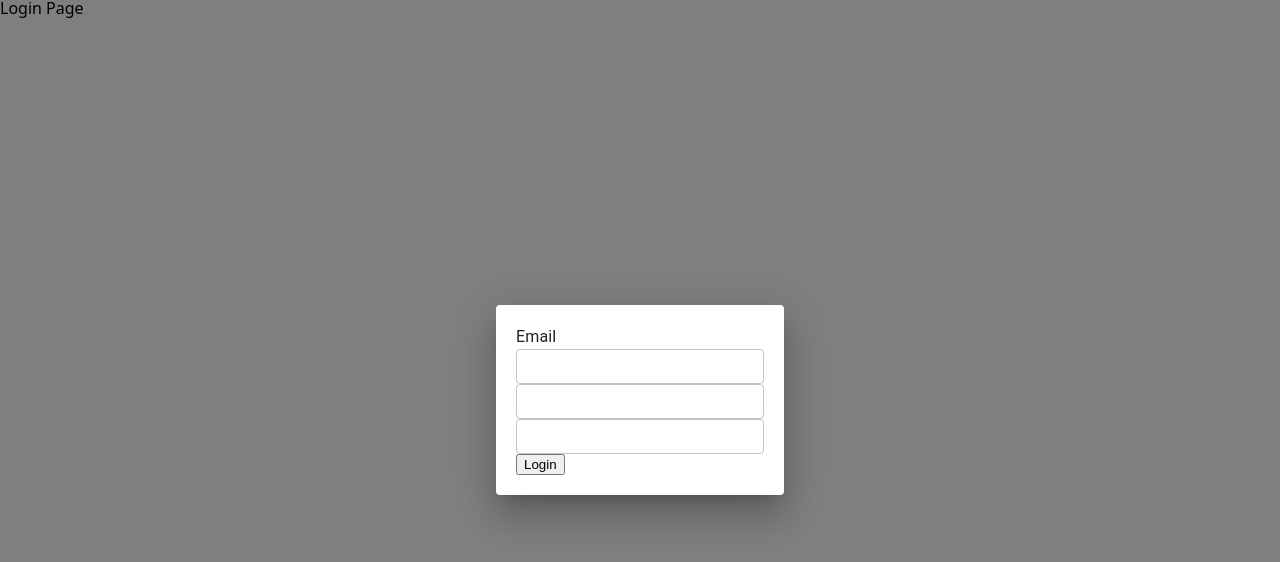
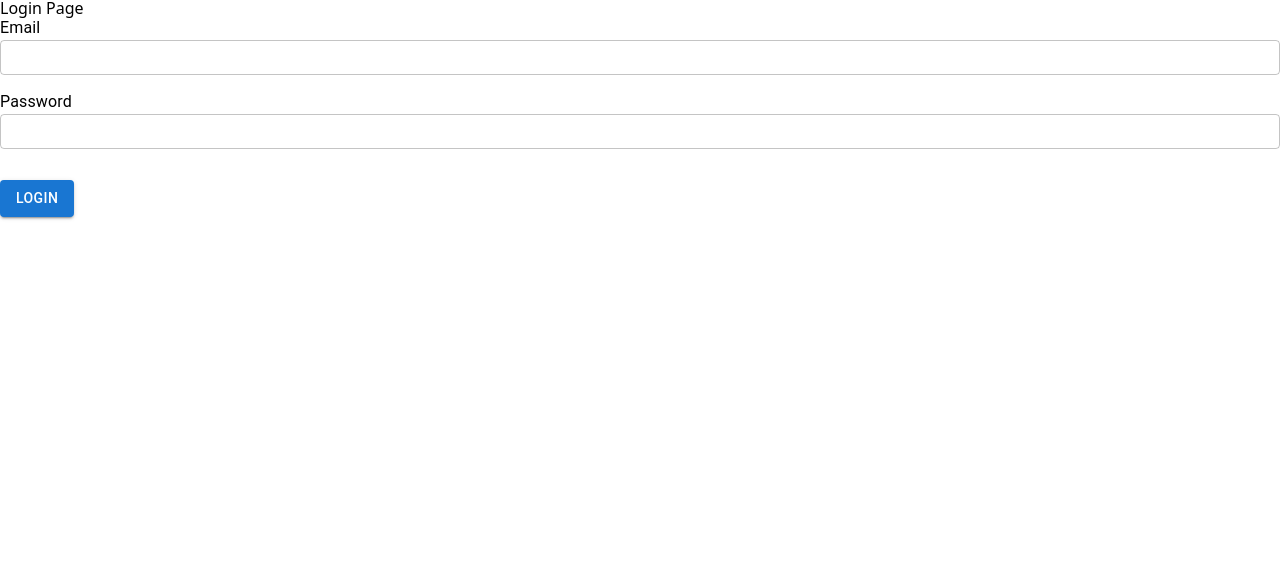
Before and after one commit to iamkennethburla/ecommerce-app-react, a React (Vite) app in the folder apps/admin/: page /login in a window 1280 px wide. Shown: the top 562 px of the page. Built offline with nearby package versions, Linux system fonts and the light colour scheme.

Commit message:
added simple login page

```diff
--- a/apps/admin/src/app/Components/Button/Button.tsx
+++ b/apps/admin/src/app/Components/Button/Button.tsx
@@ -1,6 +1,9 @@
-import { ButtonBase, ButtonBaseProps } from '@mui/material'
+import styled from '@emotion/styled'
+import { ButtonProps, Button as MuiButton } from '@mui/material'
 
-export default function Button(props: ButtonBaseProps) {
+const StyledButton = styled(MuiButton)``
+
+export function Button(props: ButtonProps) {
   const { children, ...rest } = props
-  return <ButtonBase {...rest}>{children}</ButtonBase>
+  return <StyledButton {...rest}>{children}</StyledButton>
 }
--- a/apps/admin/src/app/Components/FormTextField/FormTextField.tsx
+++ b/apps/admin/src/app/Components/FormTextField/FormTextField.tsx
@@ -1,5 +1,5 @@
 import styled from '@emotion/styled'
-import { BaseTextFieldProps, TextField, Typography } from '@mui/material'
+import { BaseTextFieldProps, Box, TextField, Typography } from '@mui/material'
 import { forwardRef } from 'react'
 
 const StyledTextField = styled(TextField)`
@@ -21,7 +21,22 @@ export const FormTextField = forwardRef((props: IFormTextField, ref: any) => {
     <div>
       <Typography>{label}</Typography>
       <StyledTextField {...rest} ref={ref} />
-      {error && <Typography>{error}</Typography>}
+      <Box
+        style={{
+          height: 15,
+        }}
+      >
+        {error && (
+          <Typography
+            style={{
+              color: 'red',
+              fontSize: 12,
+            }}
+          >
+            {error}
+          </Typography>
+        )}
+      </Box>
     </div>
   )
 })
--- a/apps/admin/src/app/Components/Modal/Modal.tsx
+++ b/apps/admin/src/app/Components/Modal/Modal.tsx
@@ -1,12 +1,15 @@
-import { Dialog, DialogProps } from '@mui/material'
+import { Close } from '@mui/icons-material'
+import { Box, Dialog, DialogProps, Typography } from '@mui/material'
+import { ReactNode } from 'react'
 
 export interface IModalProps extends Omit<DialogProps, 'onClose' | 'title'> {
   open: boolean
-  onClose: () => void
+  title?: ReactNode
+  onClose?: () => void
 }
 
 export function Modal(props: IModalProps) {
-  const { open, onClose, children } = props
+  const { open, onClose = () => null, title, children } = props
 
   return (
     <Dialog
@@ -17,7 +20,24 @@ export function Modal(props: IModalProps) {
       aria-labelledby="modal-modal-title"
       aria-describedby="modal-modal-description"
     >
-      {children}
+      <Box
+        style={{
+          display: 'flex',
+          alignItems: 'center',
+          justifyContent: 'space-between',
+          padding: '10px',
+        }}
+      >
+        <Typography>{title}</Typography>
+        <Close style={{ fontSize: 16 }} />
+      </Box>
+      <Box
+        style={{
+          padding: '0px 10px 10px 10px',
+        }}
+      >
+        {children}
+      </Box>
     </Dialog>
   )
 }
--- a/apps/admin/src/app/Components/index.ts
+++ b/apps/admin/src/app/Components/index.ts
@@ -1,2 +1,3 @@
+export * from './Button/Button'
 export * from './FormTextField/FormTextField'
 export * from './Modal/Modal'
--- a/apps/admin/src/app/Features/Auth/Components/LoginForm/LoginForm.tsx
+++ b/apps/admin/src/app/Features/Auth/Components/LoginForm/LoginForm.tsx
@@ -1,5 +1,6 @@
-import { FormTextField } from '@ecommerce-app/admin/Components'
+import { Button, FormTextField } from '@ecommerce-app/admin/Components'
 import { Controller, useForm } from 'react-hook-form'
+import { useLogin } from '../../Hooks/useLogin'
 
 interface IFormValues {
   email: string
@@ -8,10 +9,11 @@ interface IFormValues {
 }
 
 export function LoginForm() {
+  const { mutate } = useLogin()
+
   const {
     handleSubmit,
     control,
-    register,
     formState: { errors },
   } = useForm<IFormValues>()
 
@@ -26,31 +28,39 @@ export function LoginForm() {
         }}
         render={({ field }) => (
           <FormTextField
-            type="email"
+            type="text"
             label="Email"
-            size="small"
             fullWidth
             error={errors.email?.message}
             {...field}
           />
         )}
       />
-      <FormTextField
-        type="text"
-        error={errors.sample?.message}
-        {...register('sample')}
-      />
       <Controller
         name="password"
         control={control}
         defaultValue=""
-        render={({ field }) => <FormTextField type="password" {...field} />}
+        rules={{
+          required: 'Password Required',
+        }}
+        render={({ field }) => (
+          <FormTextField
+            type="password"
+            label="Password"
+            fullWidth
+            error={errors.password?.message}
+            {...field}
+          />
+        )}
       />
-      <button type="submit">Login</button>
+      <br />
+      <Button type="submit" color="primary" variant="contained">
+        Login
+      </Button>
     </form>
   )
 
   function onSubmit(values: IFormValues) {
-    console.log(values)
+    mutate(values)
   }
 }
--- a/apps/admin/src/app/Features/Auth/Components/LoginModal/LoginModal.tsx
+++ b/apps/admin/src/app/Features/Auth/Components/LoginModal/LoginModal.tsx
@@ -1,19 +1,15 @@
 import { Modal } from '@ecommerce-app/admin/Components'
+import { useState } from 'react'
 import { LoginForm } from '../LoginForm/LoginForm'
 
 export function LoginModal() {
+  const [openModal, setOpenModal] = useState(false)
+
   return (
-    <Modal
-      open
-      onClose={() => {
-        console.log('closed')
-      }}
-    >
+    <Modal open={openModal} title="Login" onClose={() => setOpenModal(false)}>
       <div
         style={{
-          width: 'fit-content',
-          height: 'auto',
-          padding: '20px',
+          width: 300,
         }}
       >
         <LoginForm />
--- a/apps/admin/src/app/Features/Auth/Hooks/useLogin.ts
+++ b/apps/admin/src/app/Features/Auth/Hooks/useLogin.ts
@@ -1,7 +1,18 @@
+import { LoginService } from '@ecommerce-app/admin/Services'
 import { useMutation } from '@tanstack/react-query'
+import { useEffect } from 'react'
 
 export const useLogin = () => {
-  const test = useMutation({})
+  const { data, isLoading, mutate } = useMutation({
+    mutationFn: LoginService.post,
+  })
 
-  return {}
+  useEffect(() => {
+    if (data && !isLoading) {
+      localStorage.setItem('ecom-app-access-token', data.data?.jwt)
+      setTimeout(() => window.location.replace('/'), 200)
+    }
+  }, [data, isLoading])
+
+  return { mutate }
 }
--- a/apps/admin/src/app/Features/Shop/Components/ShopSelector/ShopSelector.tsx
+++ b/apps/admin/src/app/Features/Shop/Components/ShopSelector/ShopSelector.tsx
@@ -1,4 +1,4 @@
-import Button from '@ecommerce-app/admin/Components/Button/Button'
+import { Button } from '@ecommerce-app/admin/Components'
 import { IStore } from '@ecommerce-app/admin/Core/Store'
 import { Menu } from '@mui/material'
 import MenuItem from '@mui/material/MenuItem'
--- a/apps/admin/src/app/Pages/Auth/LoginPage/LoginPage.tsx
+++ b/apps/admin/src/app/Pages/Auth/LoginPage/LoginPage.tsx
@@ -1,11 +1,11 @@
-import { LoginModal } from '@ecommerce-app/admin/Features/Auth/Components'
+import { LoginForm } from '@ecommerce-app/admin/Features/Auth/Components'
 import { Box } from '@mui/material'
 
 export default function LoginPage() {
   return (
     <>
       <Box>Login Page</Box>
-      <LoginModal />
+      <LoginForm />
     </>
   )
 }
--- a/apps/admin/src/app/Services/Auth/LoginService.ts
+++ b/apps/admin/src/app/Services/Auth/LoginService.ts
@@ -1,13 +1,16 @@
-import { authAxios } from '@ecommerce-app/admin/Utils'
+import { publicAxios } from '@ecommerce-app/admin/Utils'
 
-async function post({
-  queryKey,
-}: {
-  queryKey: [string, { accessToken: string }]
-}) {
-  return authAxios('validate-token')
+export const LoginService = {
+  post: async function (params: { email: string; password: string }) {
+    const { email, password } = params
+
+    return publicAxios({
+      url: '/auth/local',
+      method: 'POST',
+      data: {
+        identifier: email,
+        password,
+      },
+    })
+  },
 }
-
-export const ValidateTokenService = {
-  post,
-}
--- a/apps/admin/src/app/Services/Auth/ValidateTokenService.ts
+++ b/apps/admin/src/app/Services/Auth/ValidateTokenService.ts
@@ -1,13 +1,7 @@
 import { authAxios } from '@ecommerce-app/admin/Utils'
 
-async function get({
-  queryKey,
-}: {
-  queryKey: [string, { accessToken: string }]
-}) {
-  return authAxios('validate-token')
+export const ValidateTokenService = {
+  get: async function (params: { accessToken: string }) {
+    return authAxios('validate-token')
+  },
 }
-
-export const ValidateTokenService = {
-  get,
-}
--- a/apps/admin/src/app/Services/index.ts
+++ b/apps/admin/src/app/Services/index.ts
@@ -1,2 +1,3 @@
+export * from './Auth/LoginService'
 export * from './Auth/ValidateTokenService'
 export * from './Shop/ShopService'
```
Also changed, not shown: 1 other file (tests, documents, lock files or other folders).
